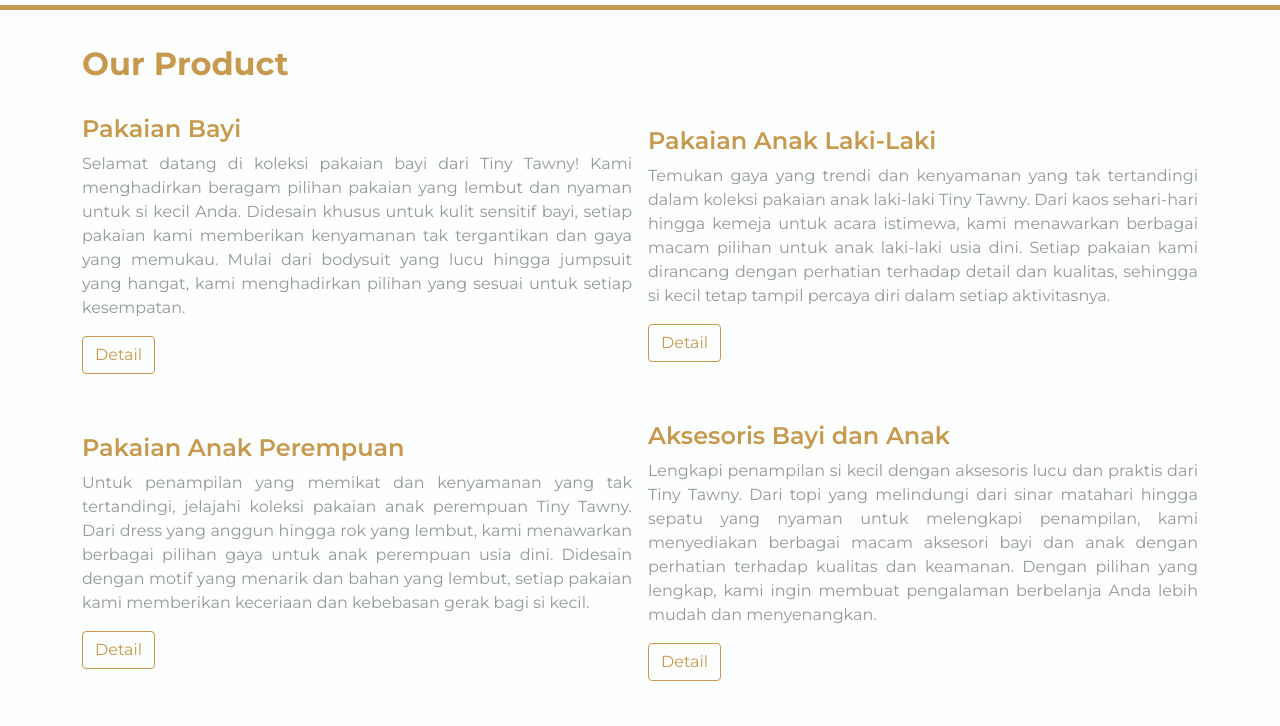
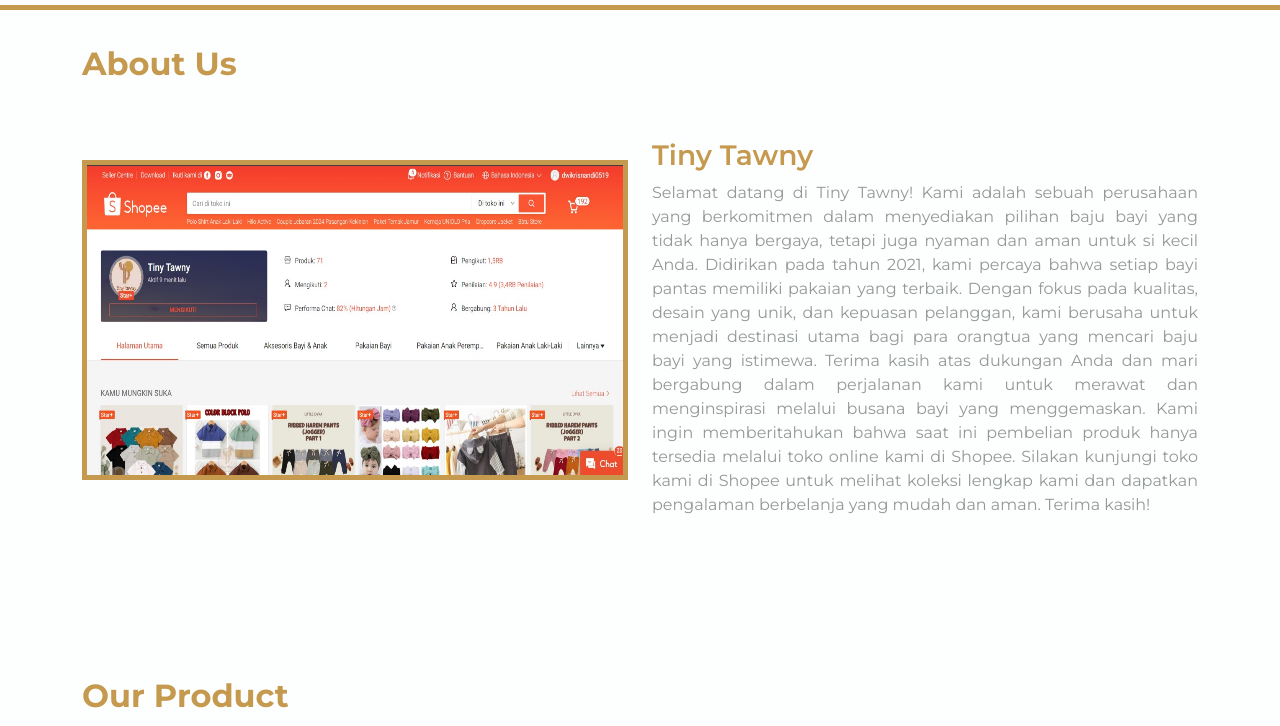
Before and after one commit to f3-bagus/GLminiproject-grup1, a plain HTML site: page index.html in a window 1280 px wide. Shown: the part 51-777 px from the top of the page. Drawn offline with nearby package versions, Linux system fonts and the light colour scheme.

Commit message:
About Us
About Us

```diff
--- a/index.html
+++ b/index.html
@@ -47,6 +47,30 @@
         </nav>
     </header>
     <main>
+        <Section id="about" class="about pt-5 mb-5">
+            <div class="container pt-5">
+                <h2>About Us</h2>
+                <div class="pt-3">
+                    <div class="row gx-4 gy-3 align-items-center justify-content-between">
+                        <div class="col-md-6">
+                            <img src="img/shopee.jpg" class=" about-image bg-secondary" width="100%" height="320px" alt="">
+                        </div>
+                        <div class="col-md-6 mt-5">
+                            <h3>Tiny Tawny</h3>
+                            <p>Selamat datang di Tiny Tawny! Kami adalah sebuah perusahaan yang berkomitmen dalam menyediakan
+                                pilihan baju bayi yang tidak hanya bergaya, tetapi juga nyaman dan aman untuk si kecil Anda.
+                                Didirikan pada tahun 2021, kami percaya bahwa setiap bayi pantas memiliki pakaian yang terbaik.
+                                Dengan fokus pada kualitas, desain yang unik, dan kepuasan pelanggan, kami berusaha untuk menjadi
+                                destinasi utama bagi para orangtua yang mencari baju bayi yang istimewa. Terima kasih atas dukungan
+                                Anda dan mari bergabung dalam perjalanan kami untuk merawat dan menginspirasi melalui busana bayi yang
+                                menggemaskan. Kami ingin memberitahukan bahwa saat ini pembelian produk hanya tersedia melalui toko online
+                                kami di Shopee. Silakan kunjungi toko kami di Shopee untuk melihat koleksi lengkap kami dan dapatkan pengalaman
+                                berbelanja yang mudah dan aman. Terima kasih!</p>
+                        </div>
+                    </div>
+                </div>
+            </div>
+        </Section>
         <Section id="product" class="product pt-5">
             <div class="container pt-5">
                 <h2>Our Product</h2>
--- a/style.css
+++ b/style.css
@@ -97,6 +97,23 @@
 .navbar li:hover a::after {
   background: #c5994e;
   width: 100%;
+}
+
+/* About */
+.about h2 {
+  font-weight: 700;
+  color: #c5994e;
+}
+.about h3 {
+  font-weight: 600;
+  color: #c5994e;
+}
+.about p {
+  color: #959898;
+  text-align: justify;
+}
+.about-image {
+  border: 5px solid #c5994e;
 }
 
 /* Product */
```
Also changed, not shown: img/shopee.jpg (added).
